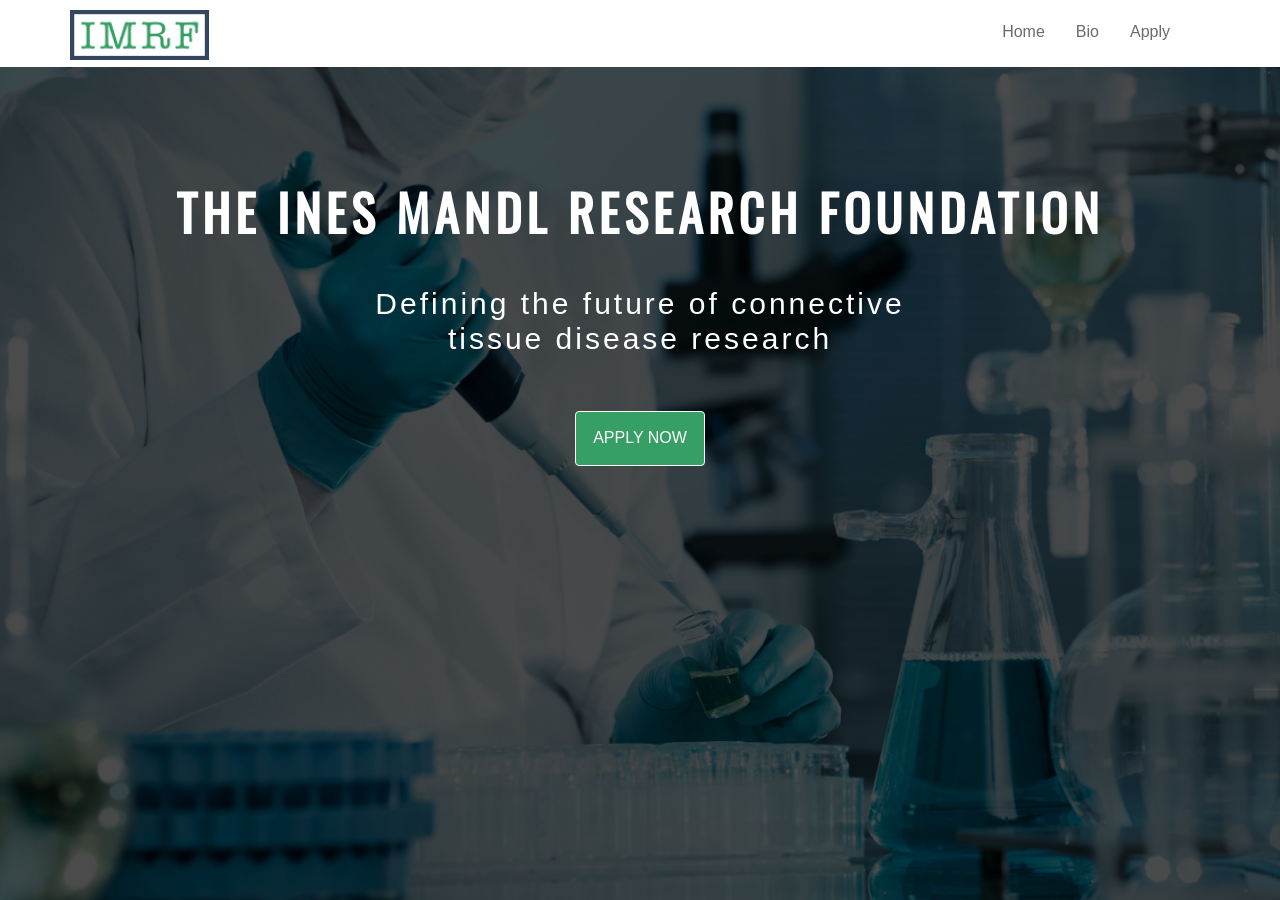
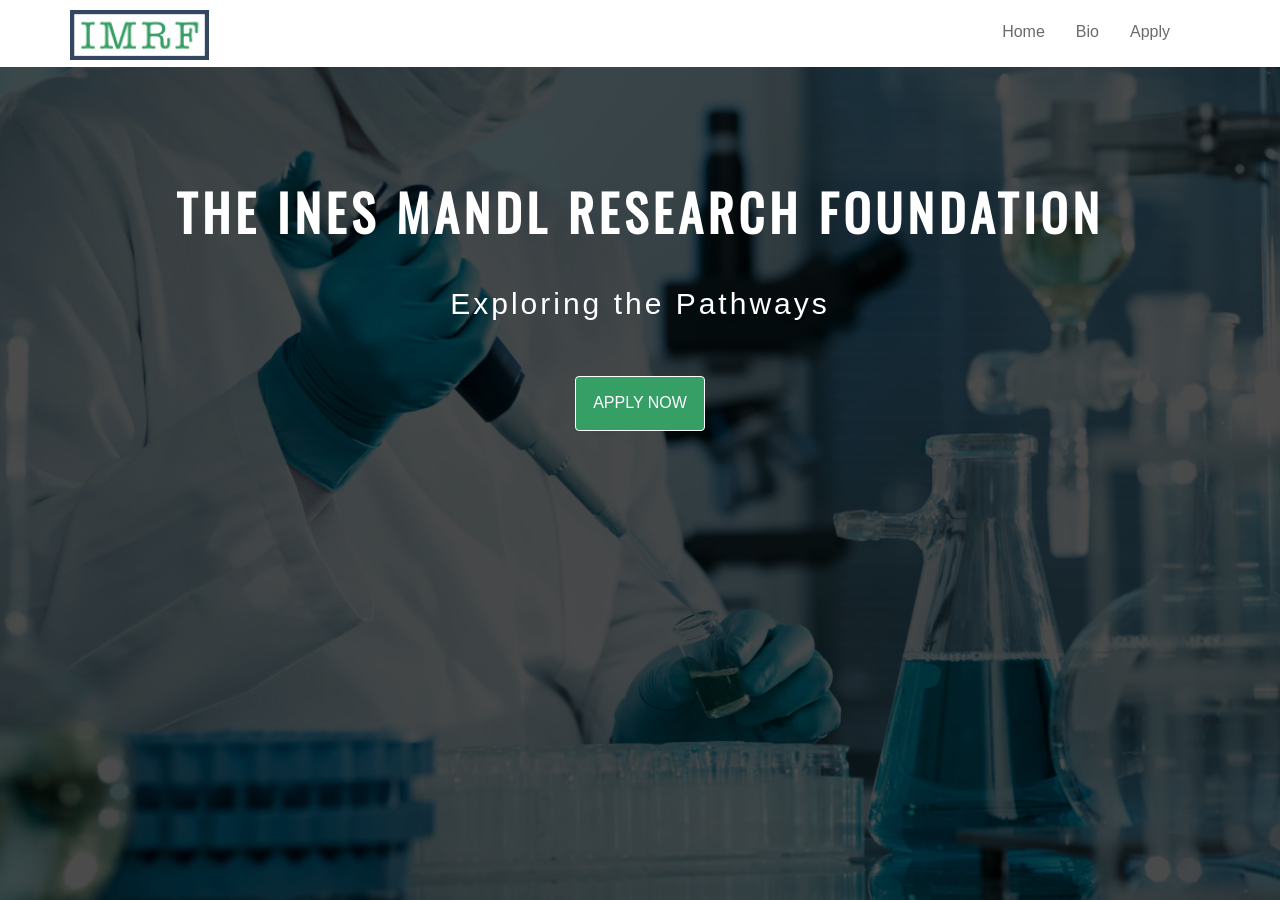
Before and after one commit to tstrand/mandlfoundation, a Jekyll site: the page built from index.markdown, in a window 1280 px wide and 900 px high. Built offline with Jekyll 4.4.1, drawn with Linux system fonts in a browser that asks for light colours; some of the changed text lies outside the part shown.

Commit message:
Updated Index

```diff
--- a/index.markdown
+++ b/index.markdown
@@ -2,10 +2,9 @@
 title: Home
 date: 2016-08-17 21:29:00 -04:00
 position: 0
-layout: index
 header: THE INES MANDL RESEARCH FOUNDATION
-subheader: Defining the future of connective<br> tissue disease research
-title1: Exploring the Pathways
+subheader: Exploring the Pathways
+title1:
 body1: The Board of the Ines Mandl Research Foundation is very sad to announce that
   our President and Founder, Dr. Ines Mandl, passed away peacefully August 5, 2016
   in her 99th year at home. Below is the obituary that ran in the New York Times on
```
Also changed, not shown: other parts of index.markdown (+1 -0 lines).
